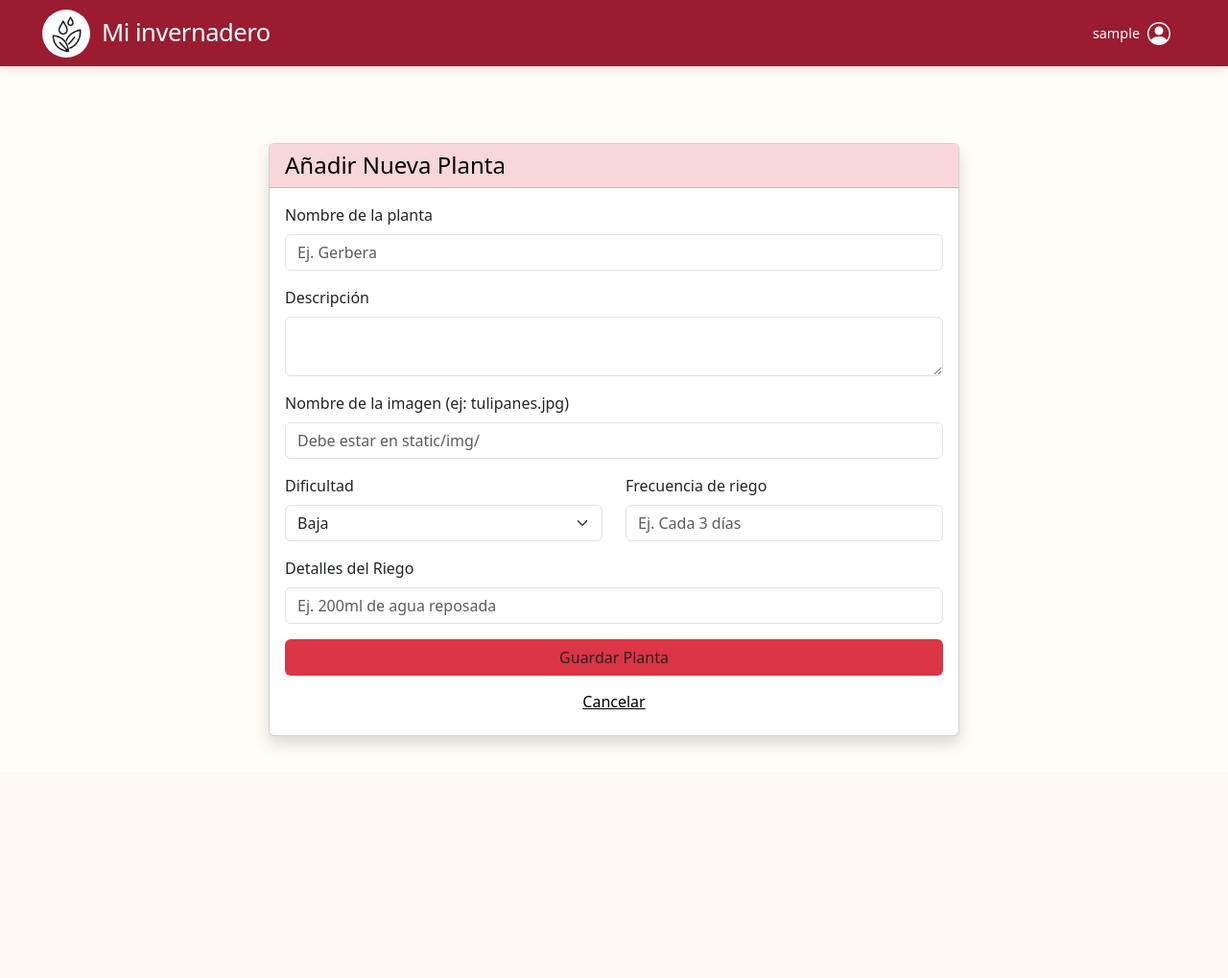
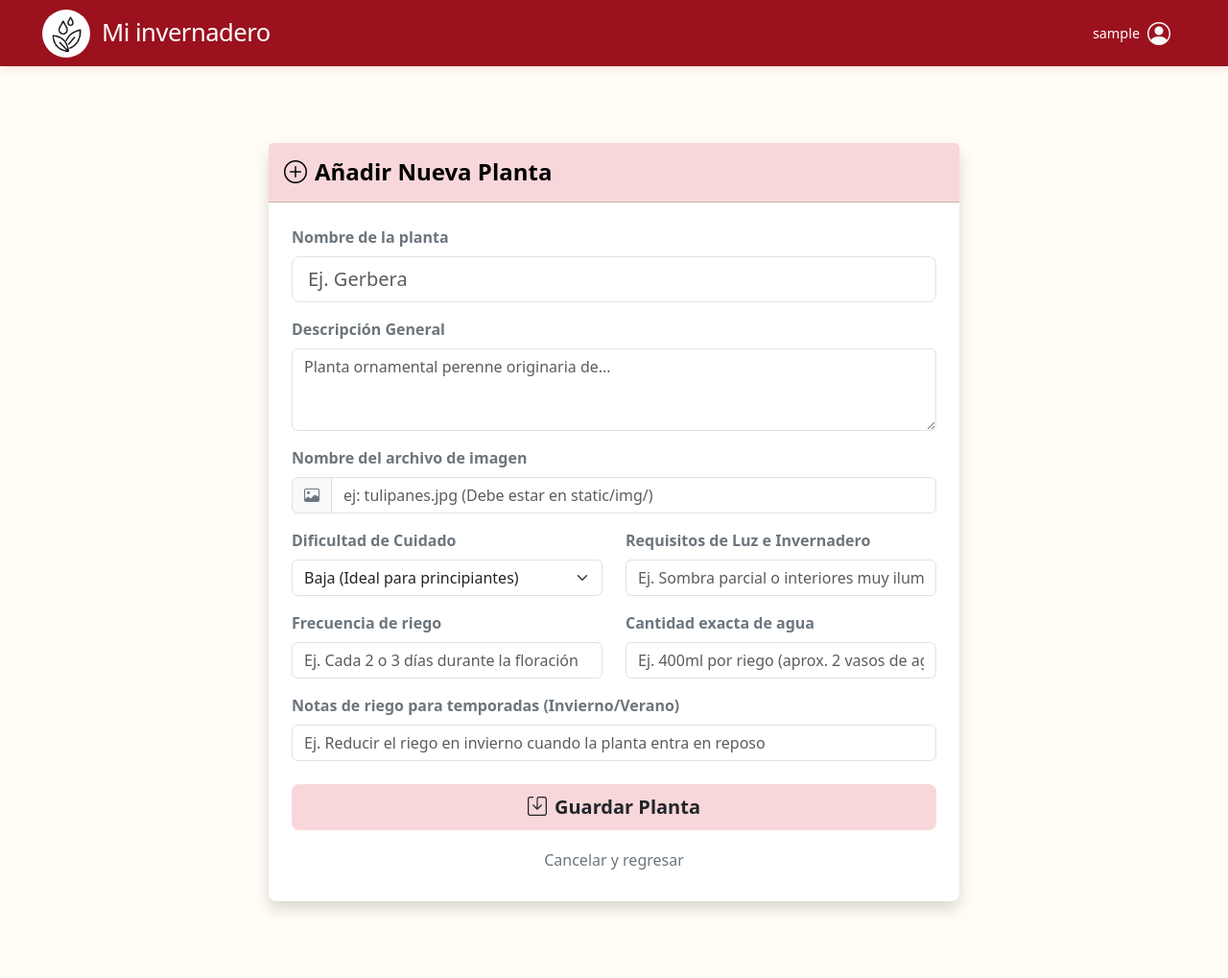
Before and after one commit to OscarMedina-125435/proyectofinal, a Flask app: page /agregar_planta in a window 1280 px wide. Shown: the whole page at 96% size. Before the commit the page ends 777 px from the top, so only its background shows below. Run offline with Flask 3, Linux system fonts and the light colour scheme; the visitor is signed in with stand-in values (Sample User, id 1).

Commit message:
Listooooo

```diff
--- a/app.py
+++ b/app.py
@@ -151,6 +151,8 @@ def nueva_contrasena():
 
     return render_template('nueva_contrasena.html')
 
+
+
 @app.route('/agregar_planta', methods=['GET', 'POST'])
 def agregar_planta():
     if not session.get('administrador'):
@@ -164,50 +166,37 @@ def agregar_planta():
             "imagen": request.form.get('imagen'),
             "dificultad": request.form.get('dificultad'),
             "riego": request.form.get('riego'),
-            "frecuencia": request.form.get('frecuencia')
+            "frecuencia": request.form.get('frecuencia'),
+            "luz": request.form.get('luz'),
+            "notas_riego": request.form.get('notas_riego')
         }
 
         db_mongo.insertar_planta(nueva_planta)
-        flash("¡Planta añadida !", "success")
+        flash("¡Planta añadida exitosamente!", "success")
         return redirect(url_for('index'))
 
     nombre_sugerido = request.args.get('nombre', '')
-
-    return render_template(
-        'agregar_planta.html',
-        nombre_sugerido=nombre_sugerido
-    )
+    return render_template('agregar_planta.html', nombre_sugerido=nombre_sugerido)
 
 @app.route('/eliminar_planta/<id>')
 def eliminar_planta(id):
-
     if not session.get('administrador'):
-        flash("Acceso denegado: Se requieren permisos de administrador.")
+        flash("Acceso denegado: Se requieren permisos de administrador.", "danger")
         return redirect(url_for('index'))
 
     if db_mongo.eliminar_planta(id):
-        flash("La planta ha sido eliminada del sistema.")
+        flash("La planta ha sido eliminada del sistema.", "success")
     else:
-        flash("Error: No se pudo encontrar o eliminar la planta.")
+        flash("Error: No se pudo encontrar o eliminar la planta.", "danger")
 
     return redirect(url_for('index'))
 
+
 @app.route('/editar_planta/<id>', methods=['GET', 'POST'])
 def editar_planta(id):
-
-    variables_globales = globals()
-    instancia_plantas = None
-
-    for nombre_var, valor in variables_globales.items():
-        if valor.__class__.__name__ == 'Plantas':
-            instancia_plantas = valor
-            break
-
-    if not instancia_plantas:
-        if 'plantas' in variables_globales:
-            instancia_plantas = variables_globales['plantas']
-        else:
-            return "Error: No se encontró la conexión a la base de datos en app.py", 500
+    if not session.get('administrador'):
+        flash("Acceso denegado.", "danger")
+        return redirect(url_for('index'))
 
     if request.method == 'POST':
         datos_actualizados = {
@@ -216,17 +205,22 @@ def editar_planta(id):
             "imagen": request.form.get('imagen'),
             "dificultad": request.form.get('dificultad'),
             "frecuencia": request.form.get('frecuencia'),
-            "riego": request.form.get('riego')
+            "riego": request.form.get('riego'),
+            "luz": request.form.get('luz'),
+            "notas_riego": request.form.get('notas_riego')
         }
 
-        instancia_plantas.actualizar_planta(id, datos_actualizados)
+        db_mongo.actualizar_planta(id, datos_actualizados)
+        flash("Planta actualizada correctamente.", "success")
         return redirect(url_for('index'))
 
-    planta_encontrada = instancia_plantas.obtener_planta_por_id(id)
+    # Usamos db_mongo directamente sin el bucle for raro de antes
+    planta_encontrada = db_mongo.obtener_planta_por_id(id)
     if not planta_encontrada:
         return "La planta que intentas editar no existe.", 404
 
     return render_template('editar_planta.html', planta=planta_encontrada)
+
 
 @app.route('/comentarios')
 def comentario():
@@ -234,55 +228,50 @@ def comentario():
 
 
 @app.route('/sugerencia', methods=['POST'])
-def sugerencias():
-    nombre = request.form.get('nombre_planta')
+def sugerencia_post():  # Le cambié el nombre a la función para que no choque
+    # Buscamos tanto 'planta' como 'nombre_planta' por si acaso
+    nombre = request.form.get('planta') or request.form.get('nombre_planta')
+
     if nombre:
         db_mongo.insertar_sugerencia(nombre)
-        flash("¡Sugerencia enviada!", "success")
-    return redirect('/comentarios')
+        flash("¡Sugerencia enviada al administrador!", "success")
+
+    # Redirige al index automáticamente como querías al final
+    return redirect(url_for('index'))
+
 
 @app.route('/sugerencia/procesar/<id>', methods=['POST'])
 def procesar_sugerencia(id):
+    if not session.get('administrador'):
+        return redirect(url_for('index'))
+
     accion = request.form.get('accion')
     sugerencia = db_mongo.buscar_sugerencia_por_id(id)
 
     if not sugerencia:
-        flash("Sugerencia inválida o no encontrada.", "error")
-        return redirect('/comentarios')
+        flash("Sugerencia inválida o no encontrada.", "danger")
+        return redirect(url_for('ver_sugerencias'))
 
     if accion == 'aceptar':
         db_mongo.actualizar_estado_sugerencia(id, "aprobado")
-
         flash("Completa la información de la planta.", "success")
-
-        return redirect(
-            url_for(
-                'agregar_planta',
-                nombre=sugerencia["nombre_planta"]
-            )
-        )
+        # Te manda al formulario mandando el nombre sugerido
+        return redirect(url_for('agregar_planta', nombre=sugerencia.get("nombre_planta") or sugerencia.get("nombre")))
 
     elif accion == 'rechazar':
         db_mongo.actualizar_estado_sugerencia(id, "rechazado")
         flash("Sugerencia rechazada.", "info")
 
-    return redirect('/comentarios')
+    return redirect(url_for('ver_sugerencias'))
 
 
 @app.route('/sugerencias')
 def ver_sugerencias():
+    if not session.get('administrador'):
+        return redirect(url_for('index'))
 
-    if not session.get('administrador'):
-        return redirect('/')
-
-    sugerencias = db_mongo.obtener_todas_sugerencias()
-
-    return render_template(
-        'sugerencia.html',
-        sugerencias=sugerencias
-    )
-
-
+    sugerencias_db = db_mongo.obtener_todas_sugerencias()
+    return render_template('sugerencia.html', sugerencias=sugerencias_db)
 
 @app.route("/logout")
 def logout():
--- a/static/css/style.css
+++ b/static/css/style.css
@@ -9,8 +9,8 @@ html, body {
 
 /* Variables de marca: Cherry Red + Ivory */
 :root {
-    --envia-cherry: #9b1b30;       /* Rojo Cereza principal */
-    --envia-cherry-dark: #721222;  /* Cereza oscuro para hovers */
+    --envia-cherry: #9B111E;       /* Rojo Cereza principal */
+    --envia-cherry-dark: #9B111E;  /* Cereza oscuro para hovers */
     --envia-ivory: #fffdf6;        /* Marfil suave para fondos principales */
     --envia-ivory-dark: #f4efe3;   /* Marfil oscuro para contenedores y bordes */
     --envia-white: #ffffff;
--- a/templates/agregar_planta.html
+++ b/templates/agregar_planta.html
@@ -4,52 +4,76 @@
 <div class="container mt-5">
     <div class="row justify-content-center">
         <div class="col-md-8">
-            <div class="card shadow">
-                <div class="card-header bg-danger-subtle text-black rounded-0">
-                    <h4 class="mb-0">Añadir Nueva Planta</h4>
+            <div class="card shadow border-0 rounded-3 mb-5">
+
+                <div class="card-header bg-danger-subtle text-black py-3">
+                    <h4 class="mb-0 fw-bold"><i class="bi bi-plus-circle me-2"></i>Añadir Nueva Planta</h4>
                 </div>
-                <div class="card-body">
+                <div class="card-body p-4">
                     <form action="/agregar_planta" method="POST">
+
+                        <!-- 1. NOMBRE DE LA PLANTA -->
                         <div class="mb-3">
-                            <label class="form-label">Nombre de la planta</label>
-                            <input
-    type="text"
-    name="nombre"
-    class="form-control"
-    placeholder="Ej. Gerbera"
-    value="{{ nombre_sugerido }}"
-    required
->
+                            <label class="form-label fw-semibold text-secondary">Nombre de la planta</label>
+                            <input type="text" name="nombre" class="form-control form-control-lg" placeholder="Ej. Gerbera" value="{{ nombre_sugerido }}" required>
                         </div>
+
+                        <!-- 2. DESCRIPCIÓN GENERAL -->
                         <div class="mb-3">
-                            <label class="form-label">Descripción</label>
-                            <textarea name="descripcion" class="form-control" required></textarea>
+                            <label class="form-label fw-semibold text-secondary">Descripción General</label>
+                            <textarea name="descripcion" class="form-control" rows="3" placeholder="Planta ornamental perenne originaria de..." required></textarea>
                         </div>
+
+                        <!-- 3. RUTA DE LA IMAGEN -->
                         <div class="mb-3">
-                            <label class="form-label">Nombre de la imagen (ej: tulipanes.jpg)</label>
-                            <input type="text" name="imagen" class="form-control" placeholder="Debe estar en static/img/" required>
+                            <label class="form-label fw-semibold text-secondary">Nombre del archivo de imagen</label>
+                            <div class="input-group">
+                                <span class="input-group-text bg-light text-secondary"><i class="bi bi-image"></i></span>
+                                <input type="text" name="imagen" class="form-control" placeholder="ej: tulipanes.jpg (Debe estar en static/img/)" required>
+                            </div>
                         </div>
+
+                        <!-- 4. DIFICULTAD Y LUZ (Faltante Importante) -->
                         <div class="row">
                             <div class="col-md-6 mb-3">
-                                <label class="form-label">Dificultad</label>
+                                <label class="form-label fw-semibold text-secondary">Dificultad de Cuidado</label>
                                 <select name="dificultad" class="form-select">
-                                    <option value="Baja">Baja</option>
-                                    <option value="Media">Media</option>
-                                    <option value="Alta">Alta</option>
+                                    <option value="Baja">Baja (Ideal para principiantes)</option>
+                                    <option value="Media">Media (Requiere algo de atención)</option>
+                                    <option value="Alta">Alta (Para expertos)</option>
                                 </select>
                             </div>
                             <div class="col-md-6 mb-3">
-                                <label class="form-label">Frecuencia de riego</label>
-                                <input type="text" name="frecuencia" class="form-control" placeholder="Ej. Cada 3 días" required>
+                                <!-- ¡NUEVO CAMPO DE LUZ! -->
+                                <label class="form-label fw-semibold text-secondary">Requisitos de Luz e Invernadero</label>
+                                <input type="text" name="luz" class="form-control" placeholder="Ej. Sombra parcial o interiores muy iluminados" required>
                             </div>
                         </div>
-                        <div class="mb-3">
-                            <label class="form-label">Detalles del Riego</label>
-                            <input type="text" name="riego" class="form-control" placeholder="Ej. 200ml de agua reposada" required>
+
+                        <!-- 5. SECCIÓN DE RIEGO DETALLADO (Mejorado) -->
+                        <div class="row">
+                            <div class="col-md-6 mb-3">
+                                <label class="form-label fw-semibold text-secondary">Frecuencia de riego</label>
+                                <input type="text" name="frecuencia" class="form-control" placeholder="Ej. Cada 2 o 3 días durante la floración" required>
+                            </div>
+                            <div class="col-md-6 mb-3">
+                                <label class="form-label fw-semibold text-secondary">Cantidad exacta de agua</label>
+                                <input type="text" name="riego" class="form-control" placeholder="Ej. 400ml por riego (aprox. 2 vasos de agua)" required>
+                            </div>
                         </div>
-                        <div class="d-grid">
-                            <button type="submit" class="btn bg-danger">Guardar Planta</button>
-                            <a href="/" class="btn btn-link text-black mt-2">Cancelar</a>
+
+                        <!-- 6. NOTAS EXTRAS DE CUIDADO -->
+                        <div class="mb-4">
+                            <label class="form-label fw-semibold text-secondary">Notas de riego para temporadas (Invierno/Verano)</label>
+                            <input type="text" name="notas_riego" class="form-control" placeholder="Ej. Reducir el riego en invierno cuando la planta entra en reposo" required>
+                        </div>
+
+                        <!-- ACCIONES -->
+                        <div class="d-grid gap-2">
+                            <button type="submit" class="btn bg-danger-subtle fw-bold btn-lg py-2">
+                                <i class="bi bi-save me-2"></i>Guardar Planta
+                            </button>
+                            <a href="/" class="btn btn-link text-secondary mt-1 text-decoration-none">Cancelar y regresar</a>
                         </div>
                     </form>
                 </div>
--- a/templates/index.html
+++ b/templates/index.html
@@ -34,7 +34,7 @@
 
 <section class="catalog-header text-center mb-5">
     <h2 class="catalog-title fw-bold">Plantas Disponibles 🌺</h2>
-    <p class="catalog-subtitle text-muted">Cuidados personalizados para cada especie.</p>
+    <p class="catalog-subtitle text-muted">Cuidados para cada especie.</p>
 </section>
 
 <div class="row row-cols-1 row-cols-md-2 row-cols-lg-3 g-4">
@@ -94,7 +94,7 @@
     <div class="col-12 text-center py-5">
         <div class="alert alert-light border shadow-sm py-5">
             <i class="bi bi-search fs-1 text-muted mb-3 d-block"></i>
-            <p class="text-muted fs-5">No se encontraron plantas que coincidan con tu búsqueda.</p>
+            <p class="text-muted fs-5">No se encontraron plantas que coincidan con tu búsqueda .</p>
             <a href="/" class="btn btn-secondary mt-2">Ver todo el catálogo</a>
         </div>
     </div>
--- a/templates/registro.html
+++ b/templates/registro.html
@@ -42,7 +42,8 @@
                     <span class="input-group-text bg-ligth border-secondary text-secondary">
                         <i class="bi bi-lock"></i>
                     </span>
-                    <input type="password" name="contrasena" id="password" class="form-control bg-ligth text-black border-secondary" placeholder="crea tu contraseña" required>
+                    <input type="password" name="contrasena" id="password" class="form-control bg-light text-black border-secondary" placeholder="Mínimo 6 caracteres" minlength="6" required>
+
                 </div>
             </div>
 
--- a/templates/sugerencia.html
+++ b/templates/sugerencia.html
@@ -4,8 +4,7 @@
 
 <div class="container mt-4">
 
-    <h2 class="mb-4 text-center">Sugerencias de Usuarios</h2>
-
+    <h1 class="mb-4 text-center">Sugerencias</h1>
     <p class="text-muted text-center">
         Total de sugerencias: {{ sugerencias|length }}
     </p>
```
Also changed, not shown: base.html (deleted, +0 -55 lines), plantas.py (+14 -13 lines), templates/comentarios.html (+42 -43 lines), templates/editar_planta.html (+41 -19 lines), templates/recuperar.html (+7 -7 lines).
